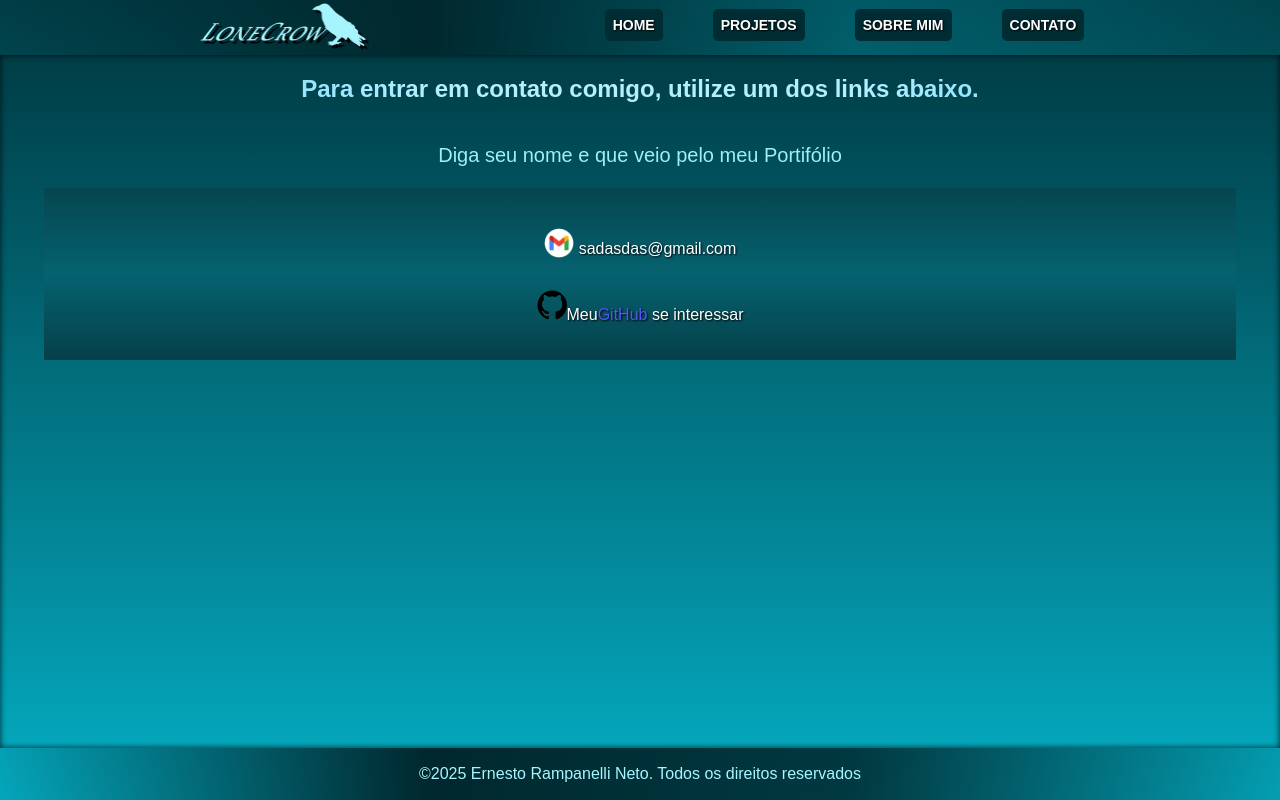
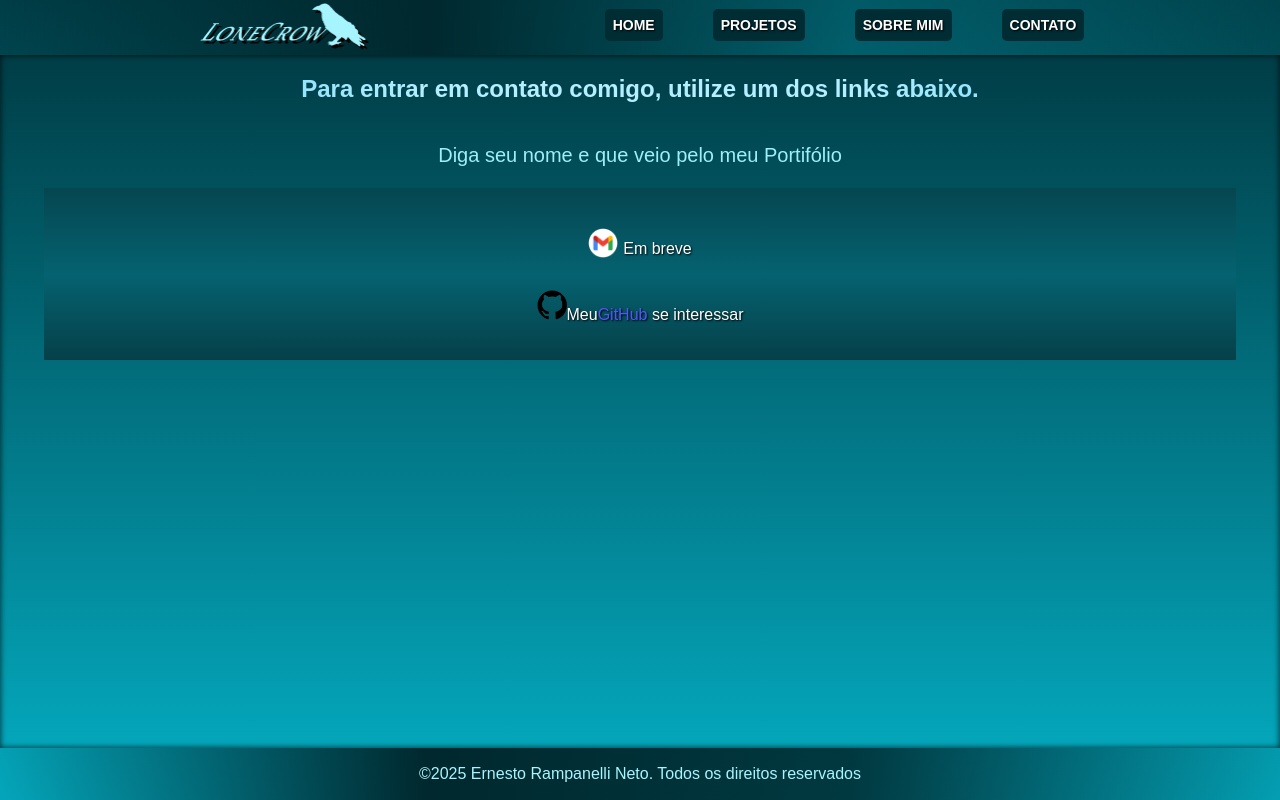
Before and after one commit to Lonecrow2/Portifolio, a plain HTML site: page paginas/contato.html in a window 1280 px wide. Drawn offline with Linux system fonts and the light colour scheme.

Commit message:
em breve no gmail

```diff
--- a/paginas/contato.html
+++ b/paginas/contato.html
@@ -37,7 +37,7 @@
           <ul>
 
             <li class="li_links">
-                <img src="../imagens/icons/gmail-icon-free.png" alt="icon_gmail"><p>sadasdas@gmail.com</p>
+                <img src="../imagens/icons/gmail-icon-free.png" alt="icon_gmail"><p>Em breve</p>
             </li>
 
             <li class="li_links2">
```
